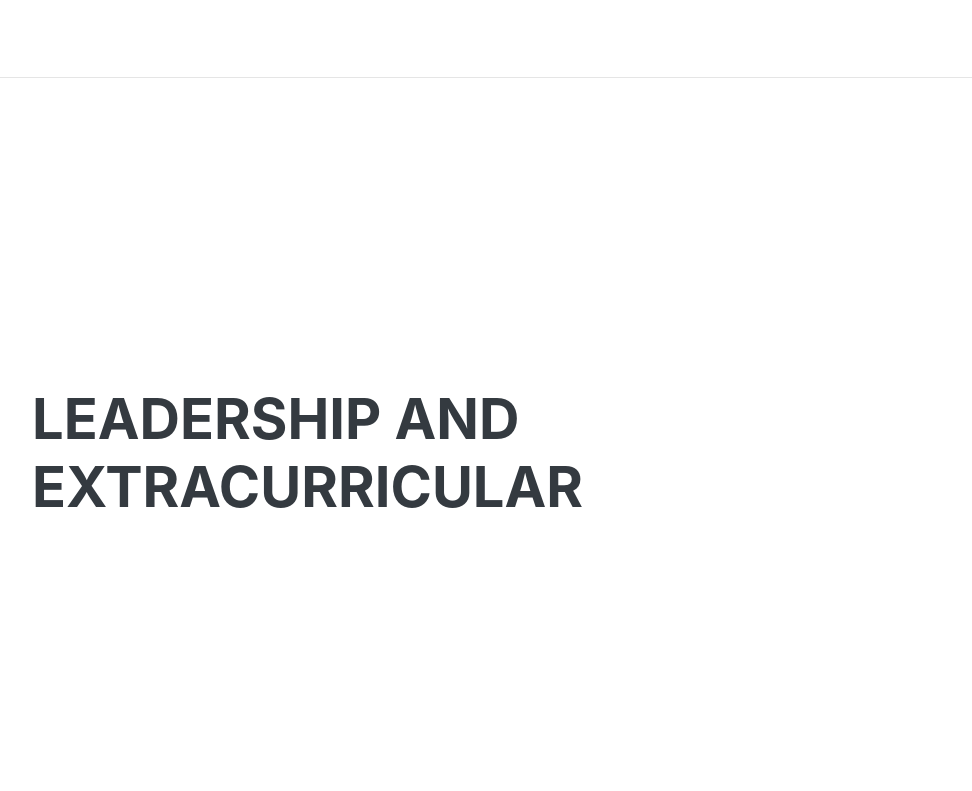
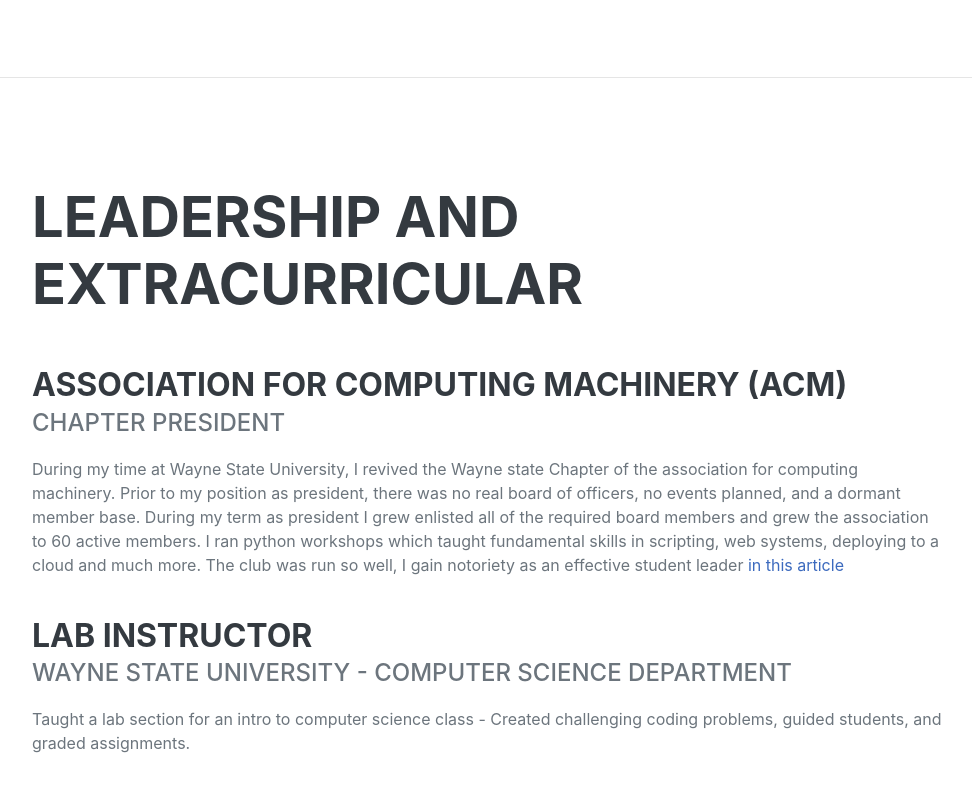
Before and after one commit to Daniel-Jomaa/daniel-jomaa.github.io, a plain HTML site: page index.html in a window 1280 px wide. Shown: the part 3828-4619 px from the top of the page, without its empty margins (288-1260 px from the left). Drawn offline with nearby package versions, Linux system fonts and the light colour scheme; a web font is replaced by a local one.

Commit message:
added extracurruculars

```diff
--- a/index.html
+++ b/index.html
@@ -219,9 +219,22 @@
             <section class="resume-section" id="Extracurriculars">
                 <div class="resume-section-content">
                     <h2 class="mb-5">Leadership and Extracurricular</h2>
-                    <p></p>
                     <p class="mb-0"></p>
-                </div>
+                    <h3 class="mb-0">Association for Computing Machinery (ACM)</h3>
+                        <div class="subheading mb-3">Chapter President</div>
+                        <p>During my time at Wayne State University, I revived the Wayne state Chapter of the association for computing machinery. Prior to my position as president, there was no real board of officers, no events planned, and a dormant member base. During my term as president I grew enlisted all of the required board members and grew the association to 60 active members. I ran python workshops which taught fundamental skills in
+                             scripting, web systems, deploying to a cloud and much more.
+                             The club was run so well, I gain notoriety as an effective student leader <a href="https://engineering.wayne.edu/news.php?id=34389">in this article</a></p>
+                        <br>
+                        <h3 class="mb-0">Lab Instructor</h3>
+                        <div class="subheading mb-3">Wayne State University - Computer Science Department </div>
+                        <p>
+                            Taught a lab section for an intro to computer science class -
+                            Created challenging coding problems, guided students, and
+                            graded assignments.
+                        </p>
+                    </div>
+
             </section>
             <hr class="m-0" />
             <!-- Awards-->
```
Also changed, not shown: 1 other file.
